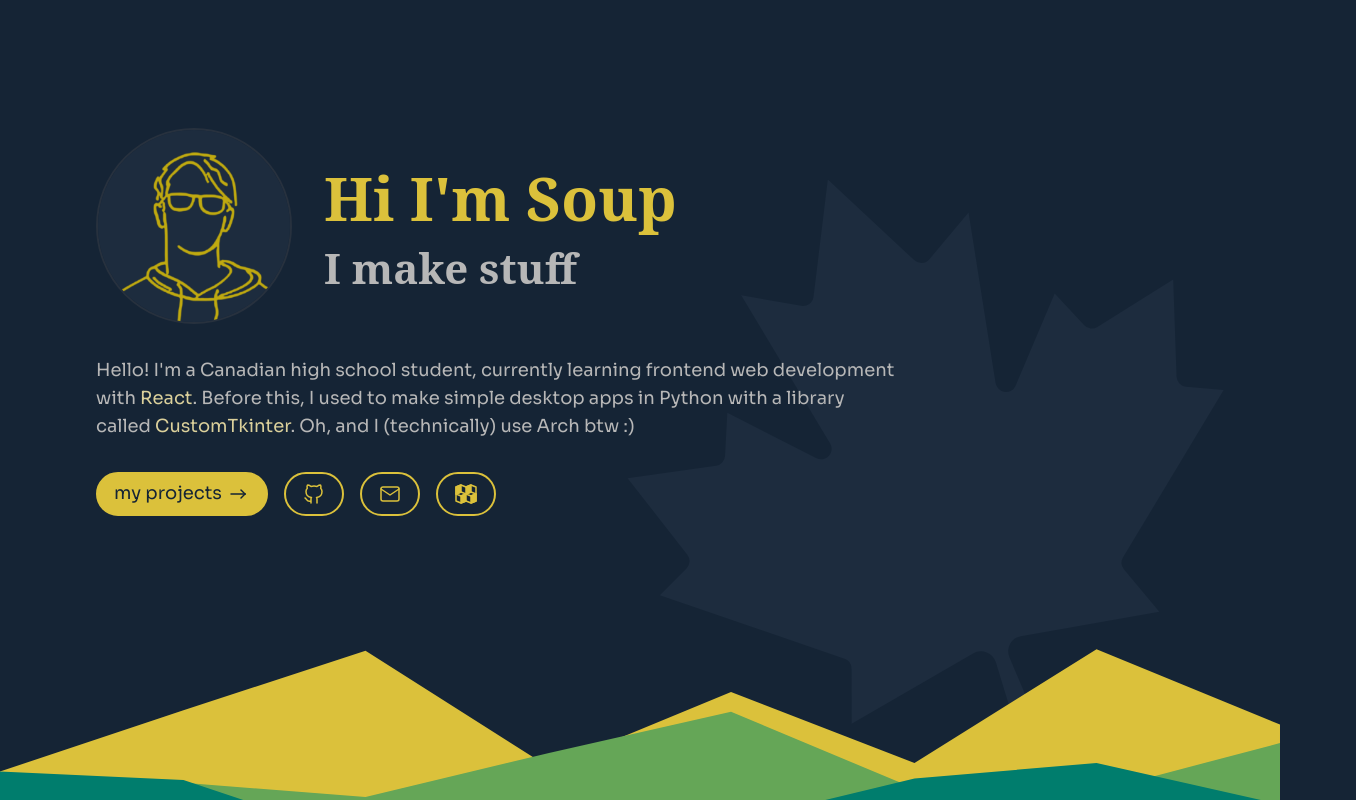
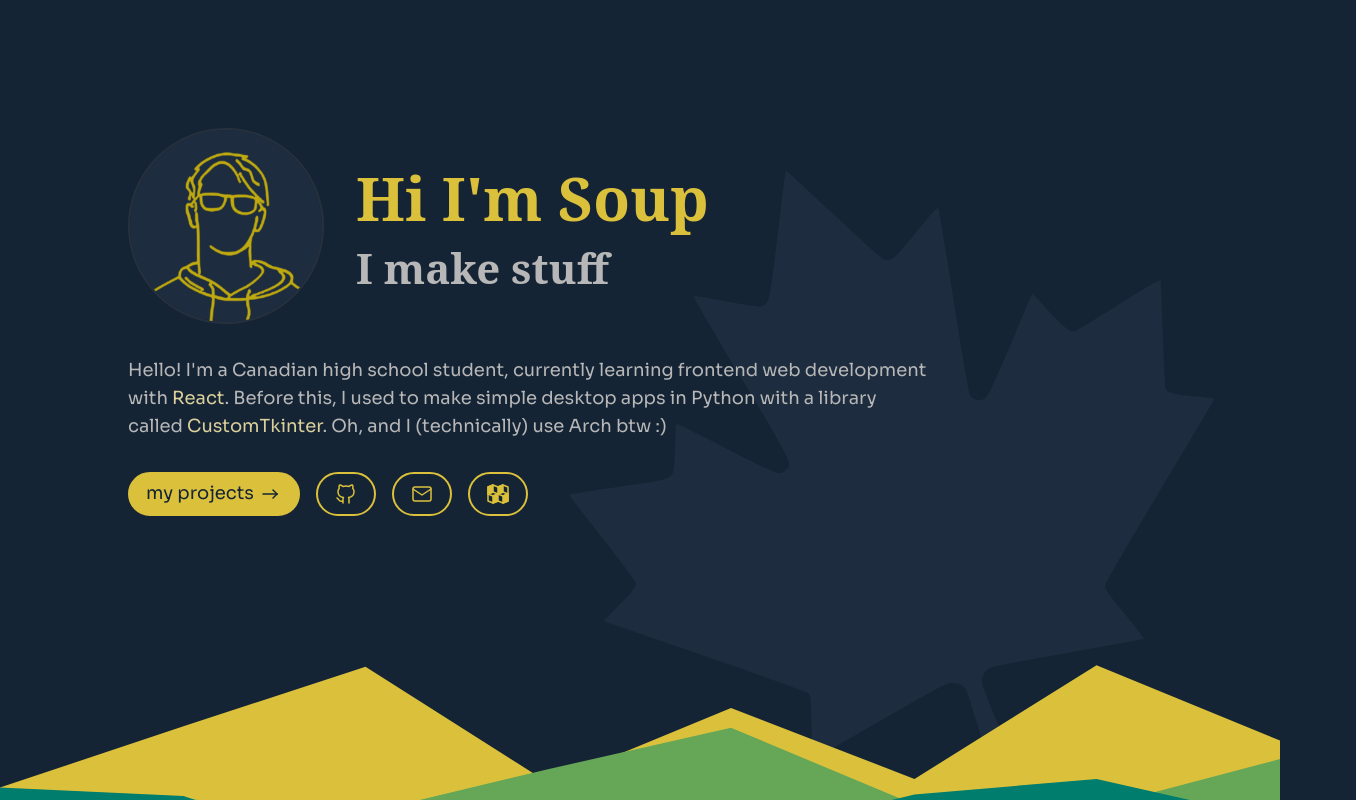
Before and after one commit to SoupCat-Py/reactfolio, a React (Vite) app: page / in a window 1280 px wide. Shown: the top 800 px of the page, 1356 px wide, since content can reach past the window. Built offline with nearby package versions, Linux system fonts and the light colour scheme; a web font is replaced by a local one.

Commit message:
changed the way the maple leaf worked to remove overdlow

```diff
--- a/src/sections/Hero.module.css
+++ b/src/sections/Hero.module.css
@@ -1,5 +1,5 @@
 .container {
-    padding: 8rem 6rem 6rem 6rem
+    padding: 8rem 1rem 7rem 8rem;
 }
 .body {
     max-width: 800px;
@@ -21,8 +21,7 @@
     border-radius: 100%;
 }
 .maple {
-    z-index: 0;
-    right: 1rem;
+    z-index: -1;
+    right: 2rem;
     top: 20%;
-    transform: rotate(-20deg);
 }
--- a/src/sections/Hero.tsx
+++ b/src/sections/Hero.tsx
@@ -47,11 +47,37 @@ export default function Hero() {
             </div>
         </section>
 
-        {/* maple leaf */}
-        <svg xmlns="http://www.w3.org/2000/svg" width="650" height="650" viewBox="-2015 -2000 4030 4030" className={`abs ${styles.maple}`}>
-            <title>CANADA YAY</title>
-            <path fill="#1D2C3E" d="m-90 2030 45-863a95 95 0 0 0-111-98l-859 151 116-320a65 65 0 0 0-20-73l-941-762 212-99a65 65 0 0 0 34-79l-186-572 542 115a65 65 0 0 0 73-38l105-247 423 454a65 65 0 0 0 111-57l-204-1052 327 189a65 65 0 0 0 91-27l332-652 332 652a65 65 0 0 0 91 27l327-189-204 1052a65 65 0 0 0 111 57l423-454 105 247a65 65 0 0 0 73 38l542-115-186 572a65 65 0 0 0 34 79l212 99-941 762a65 65 0 0 0-20 73l116 320-859-151a95 95 0 0 0-111 98l45 863z"/>
-        </svg>
+            {/* maple leaf */}
+            <svg
+              xmlns="http://www.w3.org/2000/svg"
+              width="512.000000pt" height="512.000000pt" viewBox="0 0 512.000000 512.000000"
+              preserveAspectRatio="xMidYMid meet"
+              className={`abs ${styles.maple}`}
+            >
+                <g transform="translate(0.000000,512.000000) scale(0.100000,-0.100000)"
+                   fill="#1D2C3E" stroke="none">
+                    <path d="
+                        M1642 4948 c-102 -846 -105 -870 -130 -900 -15 -18 -34 -28 -50 -28
+                        -15 0 -132 18 -260 41 -128 23 -235 39 -238 36 -3 -3 157 -277 356 -609 394
+                        -656 390 -648 334 -696 -22 -19 -35 -23 -63 -19 -20 3 -193 87 -386 186 -192
+                        99 -356 180 -362 181 -9 0 -13 -22 -14 -77 0 -43 -4 -127 -8 -186 -11 -162 21
+                        -146 -424 -209 -202 -29 -367 -55 -367 -58 0 -3 110 -146 245 -318 135 -173
+                        248 -324 251 -337 9 -35 -9 -61 -128 -181 l-110 -111 58 -21 c1075 -369 1462
+                        -506 1479 -523 19 -18 20 -36 25 -259 l5 -240 210 121 c770 444 797 459 837
+                        459 43 0 88 -21 106 -50 6 -9 85 -262 177 -561 92 -299 169 -546 171 -549 8
+                        -7 206 64 210 75 3 6 -95 245 -216 530 -137 320 -222 534 -223 556 -2 47 18
+                        85 57 108 21 13 208 49 591 116 308 54 563 101 567 104 4 3 -60 87 -142 185
+                        -118 141 -150 186 -150 209 0 20 119 228 410 712 226 376 410 687 410 692 0 5
+                        -69 15 -152 22 -154 13 -200 26 -213 58 -4 10 -13 191 -21 403 -8 212 -15 393
+                        -16 403 -2 15 -64 -20 -308 -173 -168 -106 -315 -196 -328 -201 -41 -16 -83
+                        15 -207 150 l-120 130 -12 -27 c-6 -15 -79 -187 -162 -382 -89 -210 -159 -362
+                        -172 -372 -39 -33 -101 -22 -123 21 -8 14 -62 330 -120 701 -59 371 -110 683
+                        -114 694 -7 15 -34 -13 -156 -160 -179 -216 -187 -224 -231 -224 -31 0 -67 31
+                        -392 335 -197 184 -361 335 -364 335 -3 0 -11 -42 -17 -92z
+                    "/>
+                </g>
+            </svg>
 
-    </>)
+
+        </>)
 }
```
